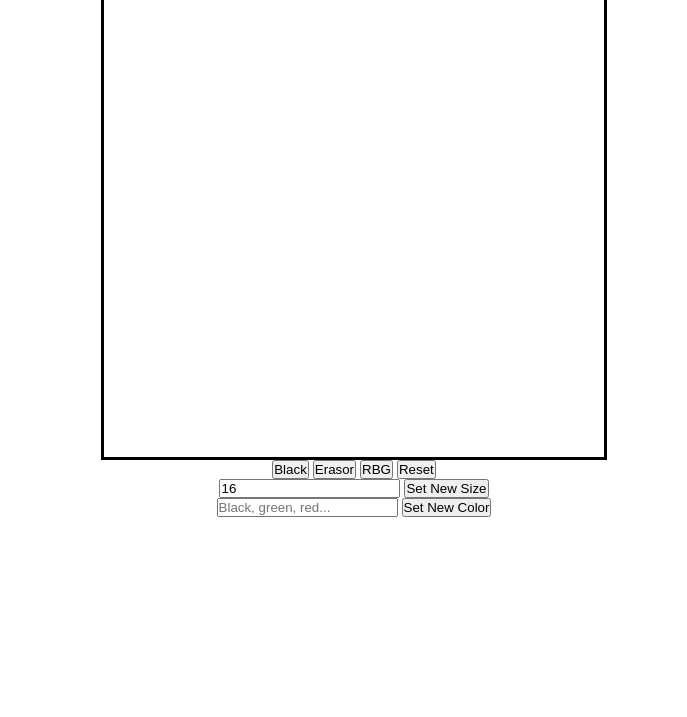
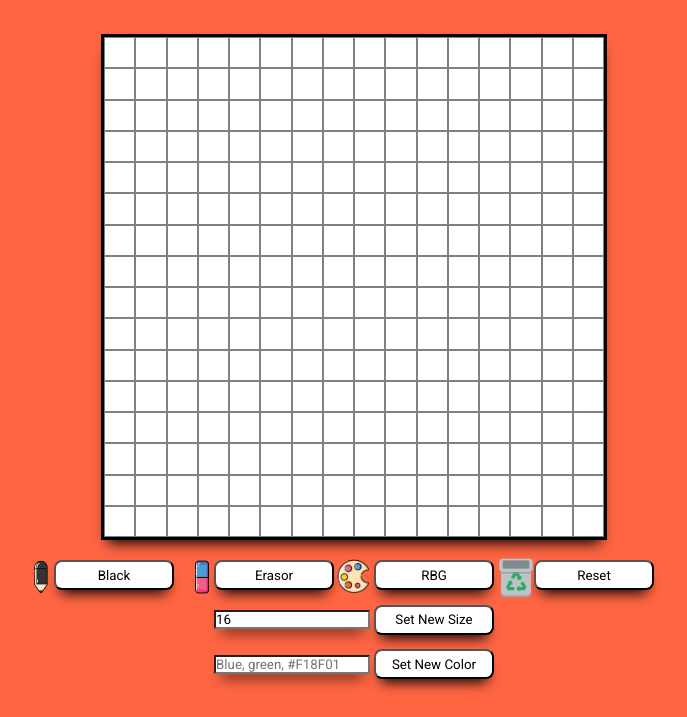
Before and after one commit to elfamosodemon/etch-a-sketch, a plain HTML site: page index.html in a window 1280 px wide. Shown: the part 83-800 px from the top of the page, without its empty margins (286-973 px from the left). Drawn offline with Linux system fonts and the light colour scheme.

Commit message:
add new style

```diff
--- a/css/style.css
+++ b/css/style.css
@@ -1,16 +1,30 @@
+@import url('https://fonts.googleapis.com/css2?family=Roboto:ital,wght@0,400;0,700;1,100&display=swap');
 * {
     padding: 0;
     margin: 0;
+    font-family: 'Roboto', sans-serif;
+}
+
+body {
+    background-color: #FF6542;
+}
+
+.grid>div {
+    border: 1px solid grey;
 }
 
 header>h1 {
+    padding-top: 20px;
     text-align: center;
+    color: white;
+    font-size: 40px;
 }
 
 .container {
     display: flex;
     flex-direction: column;
     align-items: center;
+    margin-top: 50px;
 }
 
 .grid {
@@ -18,4 +32,50 @@ header>h1 {
     height: 500px;
     display: grid;
     border: 3px solid black;
+    margin-bottom: 20px;
+    box-shadow: 0px 10px 13px -7px #000000, 5px 5px 15px 5px rgba(0, 0, 0, 0);
 }
+
+button {
+    background-color: white;
+    color: black;
+    border-radius: 8px;
+    width: 120px;
+    height: 30px;
+    position: relative;
+    box-shadow: 0px 10px 13px -7px #000000, 5px 5px 15px 5px rgba(0, 0, 0, 0);
+}
+
+input {
+    margin-top: 20px;
+    box-shadow: 0px 10px 13px -7px #000000, 5px 5px 15px 5px rgba(0, 0, 0, 0);
+}
+
+.black-pincel {
+    position: absolute;
+    left: -35px;
+    bottom: -12px;
+}
+
+.erasor {
+    position: absolute;
+    left: -34px;
+    bottom: -12px;
+}
+
+.buttons {
+    display: flex;
+    gap: 40px;
+}
+
+.colorfull {
+    position: absolute;
+    left: -43px;
+    bottom: -12px;
+}
+
+.trashcan {
+    position: absolute;
+    left: -40px;
+    bottom: -12px;
+}
--- a/index.html
+++ b/index.html
@@ -12,28 +12,29 @@
 
 <body>
     <header>
-        <h1>Etch a Sketch</h1>
+        <h1> Magic Etch a Sketch Screen</h1>
     </header>
     <div class="container">
         <div class="grid"></div>
         <div class="buttons">
             <button class="blackButton" onclick="newColor('black')">
-                Black
+                Black <span class="black-pincel"><img src="images/black.png"></span>
               </button>
             <button class="erasorButton" onclick="newColor('white')">
-                Erasor
+                Erasor <span class="erasor"><img src="/images/erasor.png"></span>
               </button>
             <button class="randomButton" onclick="newColor('random')">
-                RBG
+                RBG <span class="colorfull"><img src="images/colorfull.png"></span>
               </button>
-            <button onclick="resetGrid()">Reset</button>
+            <button onclick="resetGrid()"> Reset <span class="trashcan"><img src="/images/trashcan.png"></span>
+            </button>
         </div>
         <div>
-            <input type="text" placeholder="greater than 2, less than 100" value="16" onchange="newGridSize(this.value)" />
+            <input type="text" placeholder="greater than 2, less or equal 100" value="16" onchange="newGridSize(this.value)" />
             <button>Set New Size</button>
         </div>
         <div>
-            <input type="text" placeholder="Black, green, red..." onchange="newColor(this.value)" />
+            <input type="text" placeholder="Blue, green, #F18F01" onchange="newColor(this.value)" />
             <button>Set New Color</button>
         </div>
     </div>
--- a/script.js
+++ b/script.js
@@ -23,7 +23,8 @@ function newGridSize(input) {
     if (input >= 2 && input <= 100) {
         makeGrid(input);
     } else {
-        console.log("greater than 2, less than 100")
+        let userInput = prompt("greater than 2, less or equal 100");
+        makeGrid(userInput);
     }
 
 }
```
Also changed, not shown: images/black.png (added), images/colorfull.png (added), images/erasor.png (added), images/trashcan.png (added).
